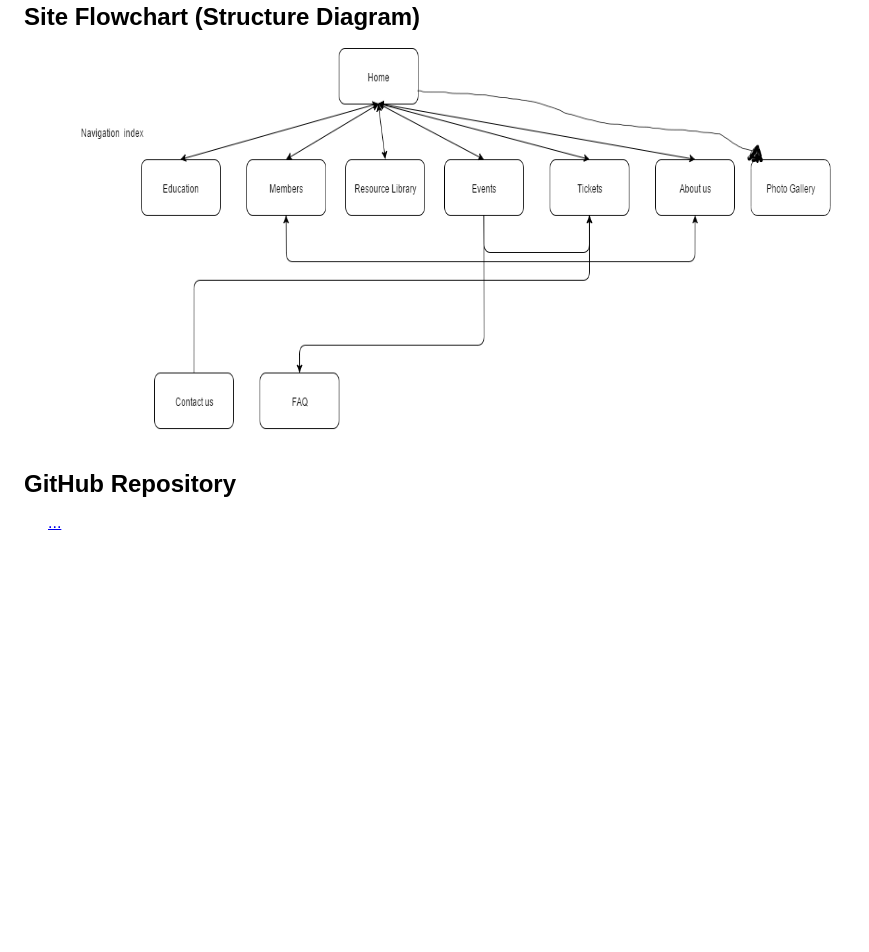
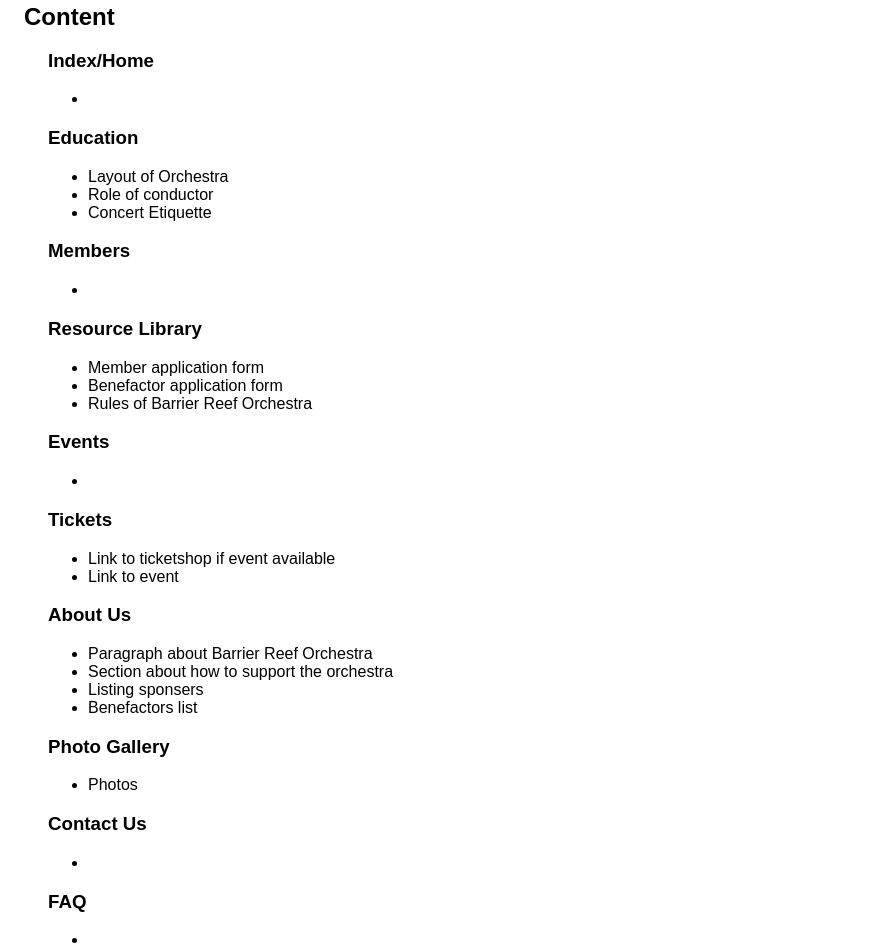
Before and after one commit to brittanyp/CP1406-Group-Project, a plain HTML site: page plan.html in a window 1280 px wide. Shown: the part 583-1535 px from the top of the page, without its empty margins (0-869 px from the left). Before the commit the page ends 1131 px from the top, so only its background shows below. Drawn offline with Linux system fonts and the light colour scheme.

Commit message:
Added content section

```diff
--- a/plan.html
+++ b/plan.html
@@ -25,6 +25,65 @@
 <h2>Target Audience</h2>
 <p>The target audience of this site is young people (20-30yrs). To cater to younger people the website will be modern looking while still informative. Each page will focus on specific topics and feature a 'classy' colour tone.</p>
 
+<h2>Content</h2>
+	<h3>Index/Home</h3>
+    <ul>
+    	<li></li>
+    </ul>
+
+    <h3>Education</h3>
+    <ul>
+    	<li>Layout of Orchestra</li>
+        <li>Role of conductor</li>
+        <li>Concert Etiquette</li>
+    </ul>
+
+    <h3>Members</h3>
+    <ul>
+    	<li></li>
+    </ul>
+
+    <h3>Resource Library</h3>
+    <ul>
+    	<li>Member application form</li>
+        <li>Benefactor application form</li>
+        <li>Rules of Barrier Reef Orchestra</li>
+    </ul>
+
+    <h3>Events</h3>
+    <ul>
+    	<li></li>
+    </ul>
+
+    <h3>Tickets</h3>
+    <ul>
+    	<li>Link to ticketshop if event available</li>
+        <li>Link to event</li>
+    </ul>
+
+    <h3>About Us</h3>
+    <ul>
+    	<li>Paragraph about Barrier Reef Orchestra</li>
+        <li>Section about how to support the orchestra</li>
+        <li>Listing sponsers</li>
+        <li>Benefactors list</li>
+    </ul>
+
+    <h3>Photo Gallery</h3>
+    <ul>
+    	<li>Photos</li>
+    </ul>
+
+    <h3>Contact Us</h3>
+    <ul>
+    	<li></li>
+    </ul>
+
+    <h3>FAQ</h3>
+    <ul>
+    	<li></li>
+    </ul>
+
 <h2>Site Flowchart (Structure Diagram)</h2>
 <p><img src="BROflowchartv2.png" width="791" height="383" alt=""/></p>
 <h2>GitHub Repository</h2>
```
